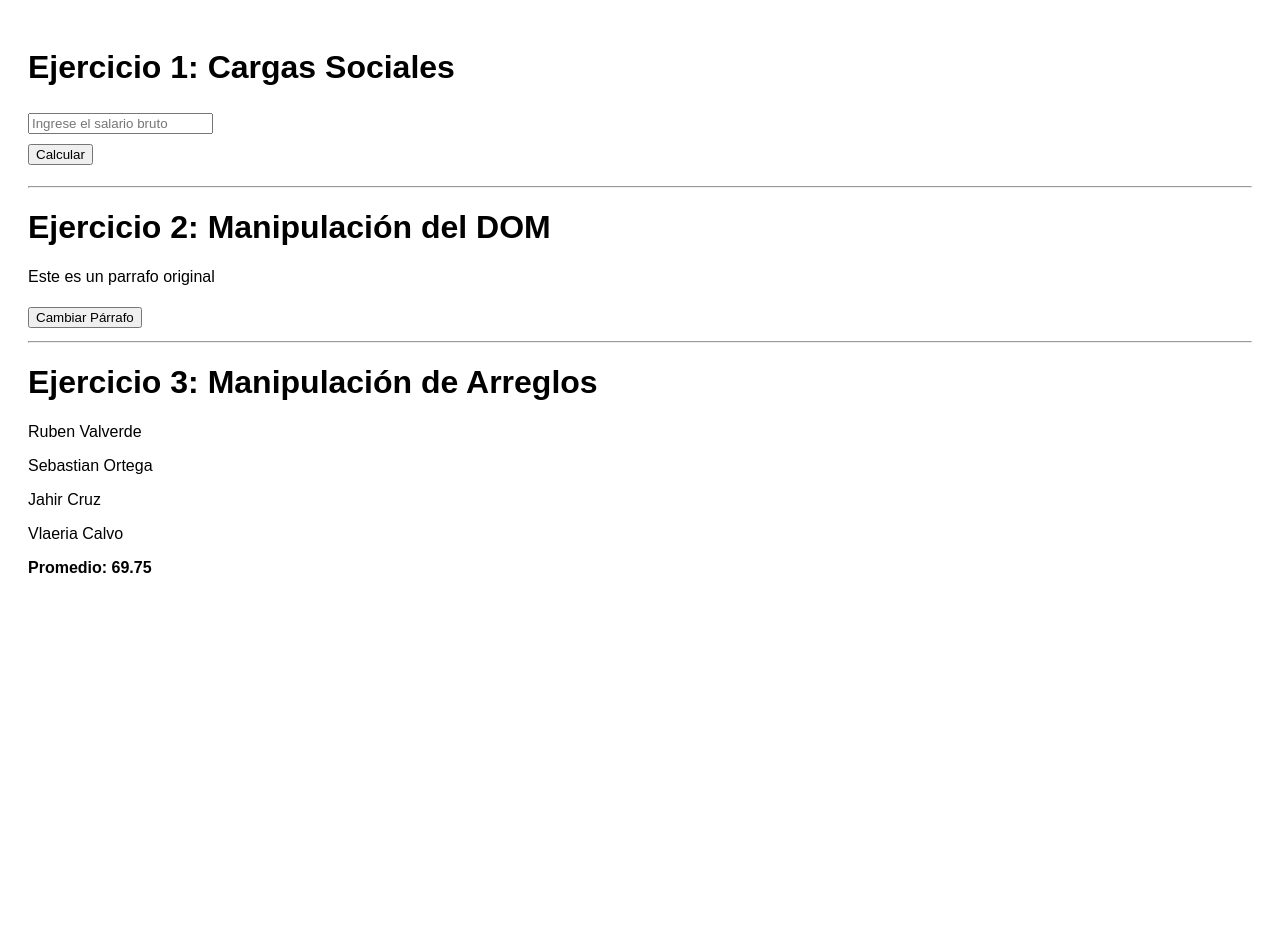
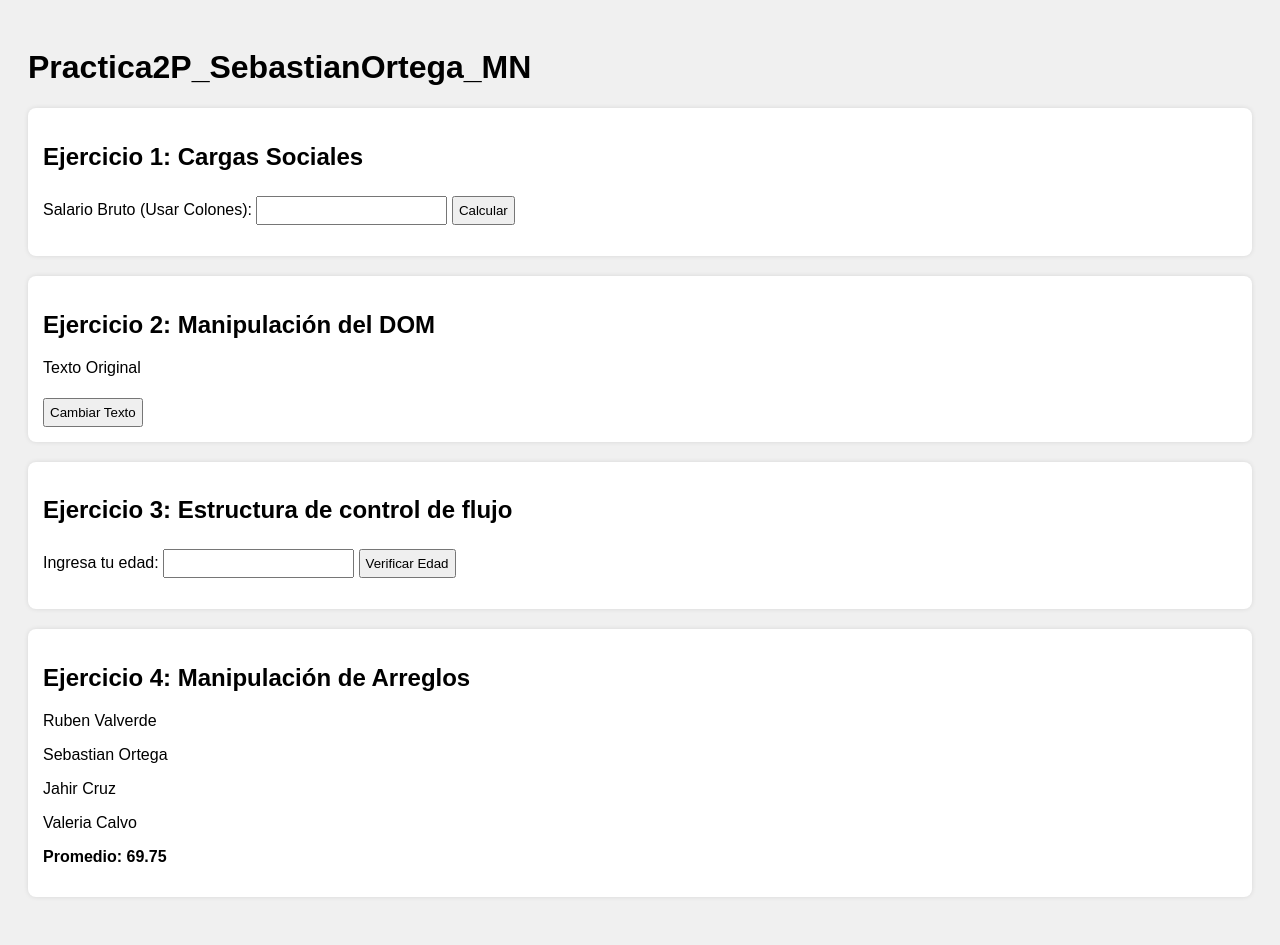
Before and after one commit to xdicapua/SC502_MN_Sebastian_Ortega, a PHP site: page / in a window 1280 px wide. Before the commit the page ends 573 px from the top, so only its background shows below. Run offline with PHP 8.4, Linux system fonts and the light colour scheme.

Commit message:
Practica2P

```diff
--- a/Practica2/css/styles.css
+++ b/Practica2/css/styles.css
@@ -1,8 +1,22 @@
 body {
-    font-family: Arial, sans-serif;
-    padding: 20px;
+  font-family: Arial, sans-serif;
+  padding: 20px;
+  background-color: #f0f0f0;
+}
+
+h2 {
+  color: #000000;
+}
+
+.section {
+  background: white;
+  padding: 15px;
+  margin-bottom: 20px;
+  border-radius: 8px;
+  box-shadow: 0 0 5px rgba(0, 0, 0, 0.1);
 }
 
 input, button {
-    margin: 5px 0;
+  padding: 5px;
+  margin-top: 5px;
 }
--- a/Practica2/index.html
+++ b/Practica2/index.html
@@ -1,31 +1,46 @@
 <!DOCTYPE html>
 <html lang="es">
 <head>
-    <meta charset="UTF-8">
-    <title>Práctica 2 - Ambiente WEB/Servidor</title>
-    <link rel="stylesheet" href="css/styles.css">
+  <meta charset="UTF-8" />
+  <title>Practica2P</title>
+  <link rel="stylesheet" href="css/styles.css" />
 </head>
 <body>
+  <h1>Practica2P_SebastianOrtega_MN</h1>
 
-    <h1>Ejercicio 1: Cargas Sociales</h1>
-    <input type="number" id="salario" placeholder="Ingrese el salario bruto"><br>
+  <!-- Ejercicio 1 -->
+  <div class="section">
+    <h2>Ejercicio 1: Cargas Sociales</h2>
+    <label for="salario">Salario Bruto (Usar Colones):</label>
+    <input type="number" id="salario" />
     <button id="btnCalcular">Calcular</button>
-
     <p id="cargasSociales"></p>
     <p id="impuestoRenta"></p>
     <p id="salarioNeto"></p>
+  </div>
 
-    <hr>
+  <!-- Ejercicio 2 -->
+  <div class="section">
+    <h2>Ejercicio 2: Manipulación del DOM</h2>
+    <p id="parrafo">Texto Original</p>
+    <button id="btnCambiar">Cambiar Texto</button>
+  </div>
 
-    <h1>Ejercicio 2: Manipulación del DOM</h1>
-    <p id="parrafo">Este es un parrafo original</p>
-    <button id="btnCambiar">Cambiar Párrafo</button>
+  <!-- Ejercicio 3 -->
+  <div class="section">
+    <h2>Ejercicio 3: Estructura de control de flujo</h2>
+    <label for="edad">Ingresa tu edad:</label>
+    <input type="number" id="edad" />
+    <button id="btnEdad">Verificar Edad</button>
+    <p id="mensajeEdad"></p>
+  </div>
 
-    <hr>
+  <!-- Ejercicio 4 -->
+  <div class="section">
+    <h2>Ejercicio 4: Manipulación de Arreglos</h2>
+    <div id="listaEstudiantes"></div>
+  </div>
 
-    <h1>Ejercicio 3: Manipulación de Arreglos</h1>
-    <div id="listaEstudiantes"></div>
-
-    <script src="js/main.js"></script>
+  <script src="js/main.js"></script>
 </body>
 </html>
--- a/Practica2/js/main.js
+++ b/Practica2/js/main.js
@@ -1,18 +1,23 @@
 document.addEventListener('DOMContentLoaded', function () {
   console.log('Página cargada');
 
-    // Ejercicio 1: Cargas Sociales
+  // Ejercicio 1
   const btnCalcular = document.getElementById('btnCalcular');
   btnCalcular.addEventListener('click', calcularDeducciones);
 
-    // Ejercicio 2: Cambiar párrafo
+  // Ejercicio 2
   const btnCambiar = document.getElementById('btnCambiar');
   btnCambiar.addEventListener('click', cambiarParrafo);
 
-    // Ejercicio 3: Mostrar estudiantes
+  // Ejercicio 3
+  const btnEdad = document.getElementById('btnEdad');
+  btnEdad.addEventListener('click', verificarEdad);
+
+  // Ejercicio 4
   mostrarEstudiantes();
 });
 
+// Ejercicio 1
 const calcularDeducciones = () => {
   const salario = parseFloat(document.getElementById('salario').value);
   if (isNaN(salario) || salario <= 0) {
@@ -22,9 +27,13 @@ const calcularDeducciones = () => {
 
   const cargasSociales = salario * 0.1067;
   let impuestoRenta = 0;
+
   if (salario > 941000) {
     impuestoRenta = (salario - 941000) * 0.15;
+  } else if (salario > 564000) {
+    impuestoRenta = (salario - 564000) * 0.10;
   }
+
   const salarioNeto = salario - cargasSociales - impuestoRenta;
 
   document.getElementById('cargasSociales').innerHTML = `Cargas Sociales: ₡${cargasSociales.toFixed(2)}`;
@@ -32,16 +41,27 @@ const calcularDeducciones = () => {
   document.getElementById('salarioNeto').innerHTML = `Salario Neto: ₡${salarioNeto.toFixed(2)}`;
 };
 
+// Ejercicio 2
 const cambiarParrafo = () => {
-    document.getElementById('parrafo').innerHTML = 'Parrafo 2 cambiado';
+  document.getElementById('parrafo').innerHTML = 'Texto cambiado';
 };
 
+// Ejercicio 3
+const verificarEdad = () => {
+  const edad = parseInt(document.getElementById('edad').value);
+  const mensaje = (edad >= 18)
+    ? 'Eres mayor de edad.'
+    : 'Eres menor de edad.';
+  document.getElementById('mensajeEdad').innerHTML = mensaje;
+};
+
+// Ejercicio 4
 const mostrarEstudiantes = () => {
   const estudiantes = [
     { nombre: 'Ruben', apellido: 'Valverde', nota: 23 },
     { nombre: 'Sebastian', apellido: 'Ortega', nota: 79 },
     { nombre: 'Jahir', apellido: 'Cruz', nota: 78 },
-        { nombre: 'Vlaeria', apellido: 'Calvo', nota: 99 }
+    { nombre: 'Valeria', apellido: 'Calvo', nota: 99 }
   ];
 
   let lista = '';
```
Lines whose indentation alone changed are shown as unchanged.
